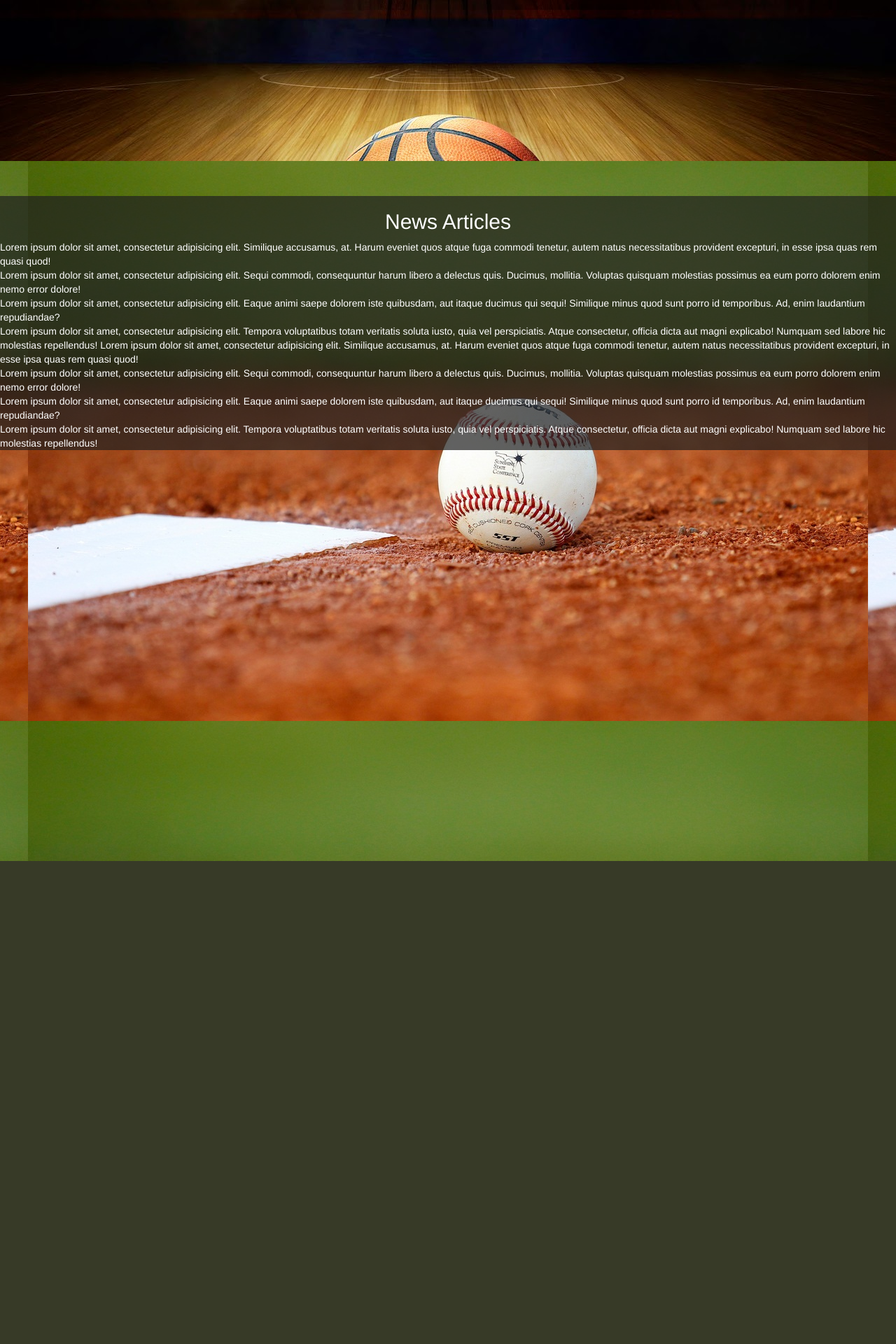
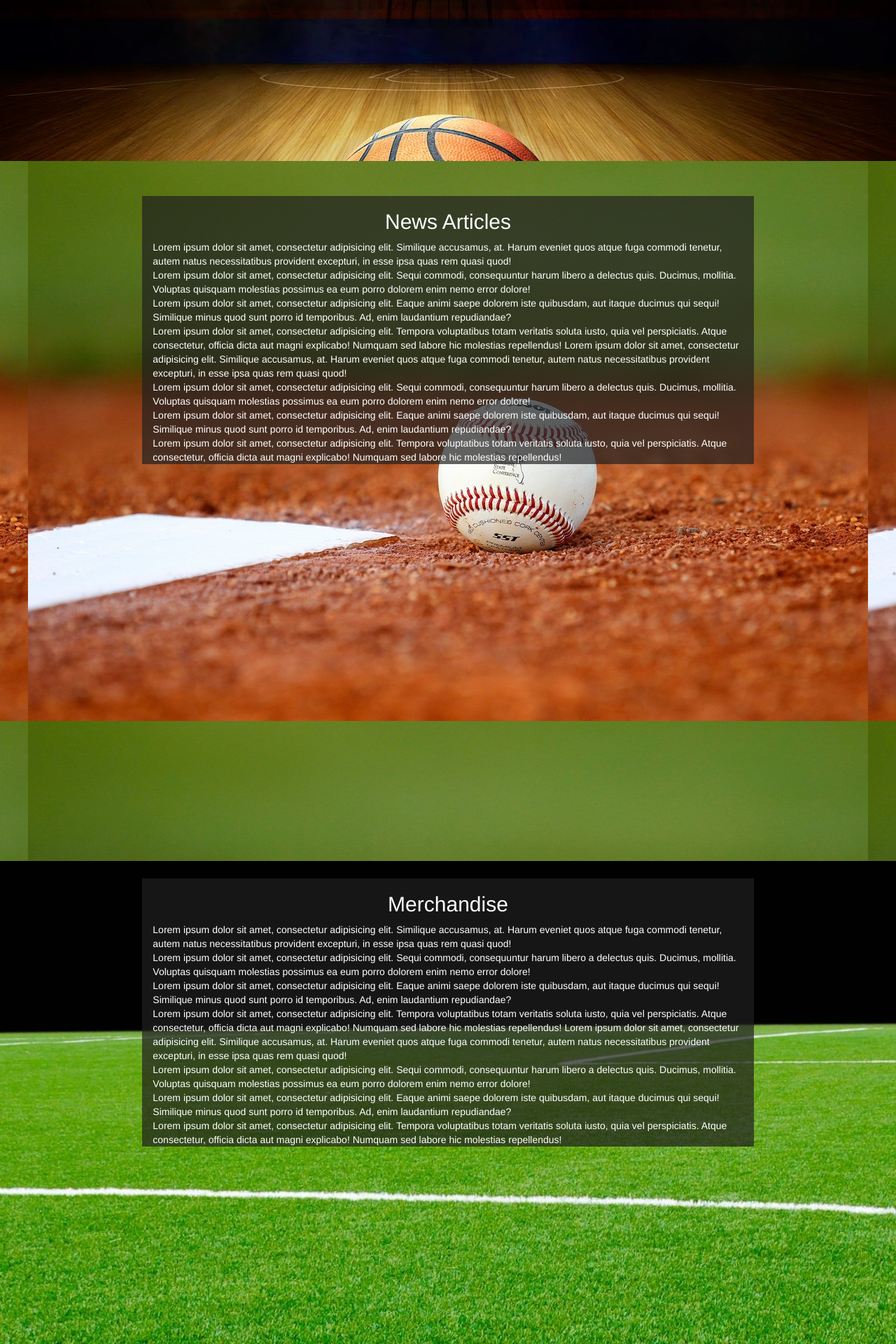
Before and after one commit to MaikeFillmer/ClutchSports, a PHP site: page / in a window 1280 px wide. Shown: the part 2320-4240 px from the top of the page at 70% size. Before the commit the page ends 3550 px from the top, so only its background shows below. Run offline with PHP 8.4, Linux system fonts and the light colour scheme; some libraries are stand-ins or nearby versions.

Commit message:
Added Merchandise Section and Made Style changes

```diff
--- a/assets/css/style.css
+++ b/assets/css/style.css
@@ -27,6 +27,14 @@
 	  position: relative;
 }
 
+#page3 {
+	background: url("images/cKmjwnG.jpg") 50% 0 repeat fixed; min-height: 1000px;
+  	height: 1500px;
+  	margin: 0 auto;
+  	width: 100%;
+  	max-width: 1920px;
+  	position: relative;
+}
 
 .jumbotron {
 	background-color: transparent;
--- a/index.html
+++ b/index.html
@@ -30,6 +30,7 @@
        <ul class="nav navbar-nav navbar-right">
  		 <li class="active"><a href="#page1">Events <span class="sr-only">(current)</span></a></li>
          <li><a href="#page2">News</a></li>
+         <li class="active"><a href="#page3"> Merchandise <span class="sr-only">(current)</span></a></li>
 
        </ul>
      </div><!-- /.navbar-collapse -->
@@ -67,7 +68,7 @@
     		<label for="sportsSearch" id="sportsSearch">Enter a Sports Team</label>
    			 <input type="team" class="form-control" id="teamName" placeholder="Team">
   			<br>
-  			<button type="submit" class="btn btn-default" id="search"><span class="glyphicon glyphicon-search" aria-hidden="true"></span> Search</button>
+  			<button type="submit" class="btn btn-default" id="search"><span class="glyphicon glyphicon-search" aria-hidden="true"></span> Search </button>
 			</form>
 
 		</div>
@@ -78,46 +79,18 @@
 	<section id="page1" data-type="background" data-speed="10" class="pages">
 	<div class="row">
 
+		<div class="col-xs-2 col-sm-2 col-md-2 col-lg-2">
 
+		</div>
 
-		<div class="col-xs-5 col-sm-5 col-md-5 col-lg-5" id="events">
+		<div class="col-xs-8 col-sm-8 col-md-8 col-lg-8" id="events">
 
-		<h2>Upcoming Events</h2>
+		<h2 class="text-center">Upcoming Events</h2>
 		<div id="eventsText">
 
 		</div>
 		</div>
-		<div class="col-xs-2 col-sm-2 col-md-2 col-lg-2">
 
- 		</div>
-
-
-		<div class="col-xs-5 col-sm-5 col-md-5 col-lg-5" id="socialMedia">
-		<h2>Trending Tweets</h2>
-		Lorem ipsum dolor sit amet, consectetur adipisicing elit. Praesentium quos facere inventore repellat, expedita quam laudantium, enim quibusdam ipsa quod porro repellendus, neque placeat modi maiores. Minima quia atque ex!
-
-		Lorem ipsum dolor sit amet, consectetur adipisicing elit. Ut quidem voluptate cum illum consequuntur, aut quod, neque possimus minima ratione placeat nobis soluta aspernatur perspiciatis repellendus quia eaque in assumenda.
-
-		Lorem ipsum dolor sit amet, consectetur adipisicing elit. Dolores velit fugit deleniti architecto minima atque sunt consequatur ipsa doloremque animi optio sit quis eligendi accusamus, facilis iure laboriosam, numquam? Nulla?
-
-		Lorem ipsum dolor sit amet, consectetur adipisicing elit. Praesentium quos facere inventore repellat, expedita quam laudantium, enim quibusdam ipsa quod porro repellendus, neque placeat modi maiores. Minima quia atque ex!
-
-		Lorem ipsum dolor sit amet, consectetur adipisicing elit. Ut quidem voluptate cum illum consequuntur, aut quod, neque possimus minima ratione placeat nobis soluta aspernatur perspiciatis repellendus quia eaque in assumenda.
-
-		Lorem ipsum dolor sit amet, consectetur adipisicing elit. Dolores velit fugit deleniti architecto minima atque sunt consequatur ipsa doloremque animi optio sit quis eligendi accusamus, facilis iure laboriosam, numquam? Nulla?
-
-		Lorem ipsum dolor sit amet, consectetur adipisicing elit. Praesentium quos facere inventore repellat, expedita quam laudantium, enim quibusdam ipsa quod porro repellendus, neque placeat modi maiores. Minima quia atque ex!
-
-		Lorem ipsum dolor sit amet, consectetur adipisicing elit. Ut quidem voluptate cum illum consequuntur, aut quod, neque possimus minima ratione placeat nobis soluta aspernatur perspiciatis repellendus quia eaque in assumenda.
-
-		Lorem ipsum dolor sit amet, consectetur adipisicing elit. Dolores velit fugit deleniti architecto minima atque sunt consequatur ipsa doloremque animi optio sit quis eligendi accusamus, facilis iure laboriosam, numquam? Nulla?
-		Lorem ipsum dolor sit amet, consectetur adipisicing elit. Praesentium quos facere inventore repellat, expedita quam laudantium, enim quibusdam ipsa quod porro repellendus, neque placeat modi maiores. Minima quia atque ex!
-
-		Lorem ipsum dolor sit amet, consectetur adipisicing elit. Ut quidem voluptate cum illum consequuntur, aut quod, neque possimus minima ratione placeat nobis soluta aspernatur perspiciatis repellendus quia eaque in assumenda.
-
-		Lorem ipsum dolor sit amet, consectetur adipisicing elit. Dolores velit fugit deleniti architecto minima atque sunt consequatur ipsa doloremque animi optio sit quis eligendi accusamus, facilis iure laboriosam, numquam? Nulla?
-
-		</div>
 
 	</div>
 	</section>
@@ -125,9 +98,44 @@
 	<section id="page2" data-type="background" data-speed="10" class="pages">
 	<div class="row">
 
-		<div class="col-xs-12 col-sm-12 col-md-12 col-lg-12" id="newsArticles">
+		<div class="col-xs-2 col-sm-2 col-md-2 col-lg-2">
+
+		</div>
+
+		<div class="col-xs-8 col-sm-8 col-md-8 col-lg-8" id="newsArticles">
 
 		<h2 class="text-center">News Articles</h2>
+
+		Lorem ipsum dolor sit amet, consectetur adipisicing elit. Similique accusamus, at. Harum eveniet quos atque fuga commodi tenetur, autem natus necessitatibus provident excepturi, in esse ipsa quas rem quasi quod!
+		<br>
+		Lorem ipsum dolor sit amet, consectetur adipisicing elit. Sequi commodi, consequuntur harum libero a delectus quis. Ducimus, mollitia. Voluptas quisquam molestias possimus ea eum porro dolorem enim nemo error dolore!
+		<br>
+		Lorem ipsum dolor sit amet, consectetur adipisicing elit. Eaque animi saepe dolorem iste quibusdam, aut itaque ducimus qui sequi! Similique minus quod sunt porro id temporibus. Ad, enim laudantium repudiandae?
+		<br>
+		Lorem ipsum dolor sit amet, consectetur adipisicing elit. Tempora voluptatibus totam veritatis soluta iusto, quia vel perspiciatis. Atque consectetur, officia dicta aut magni explicabo! Numquam sed labore hic molestias repellendus!
+		Lorem ipsum dolor sit amet, consectetur adipisicing elit. Similique accusamus, at. Harum eveniet quos atque fuga commodi tenetur, autem natus necessitatibus provident excepturi, in esse ipsa quas rem quasi quod!
+		<br>
+		Lorem ipsum dolor sit amet, consectetur adipisicing elit. Sequi commodi, consequuntur harum libero a delectus quis. Ducimus, mollitia. Voluptas quisquam molestias possimus ea eum porro dolorem enim nemo error dolore!
+		<br>
+		Lorem ipsum dolor sit amet, consectetur adipisicing elit. Eaque animi saepe dolorem iste quibusdam, aut itaque ducimus qui sequi! Similique minus quod sunt porro id temporibus. Ad, enim laudantium repudiandae?
+		<br>
+		Lorem ipsum dolor sit amet, consectetur adipisicing elit. Tempora voluptatibus totam veritatis soluta iusto, quia vel perspiciatis. Atque consectetur, officia dicta aut magni explicabo! Numquam sed labore hic molestias repellendus!
+		</div>
+
+
+	</div>
+	</section>
+
+	<section id="page3" data-type="background" data-speed="10" class="pages">
+	<div class="row">
+
+		<div class="col-xs-2 col-sm-2 col-md-2 col-lg-2">
+
+		</div>
+
+		<div class="col-xs-8 col-sm-8 col-md-8 col-lg-8" id="events">
+
+		<h2 class="text-center">Merchandise</h2>
 
 		Lorem ipsum dolor sit amet, consectetur adipisicing elit. Similique accusamus, at. Harum eveniet quos atque fuga commodi tenetur, autem natus necessitatibus provident excepturi, in esse ipsa quas rem quasi quod!
 		<br>
```
Also changed, not shown: assets/css/images/cKmjwnG.jpg (added).
